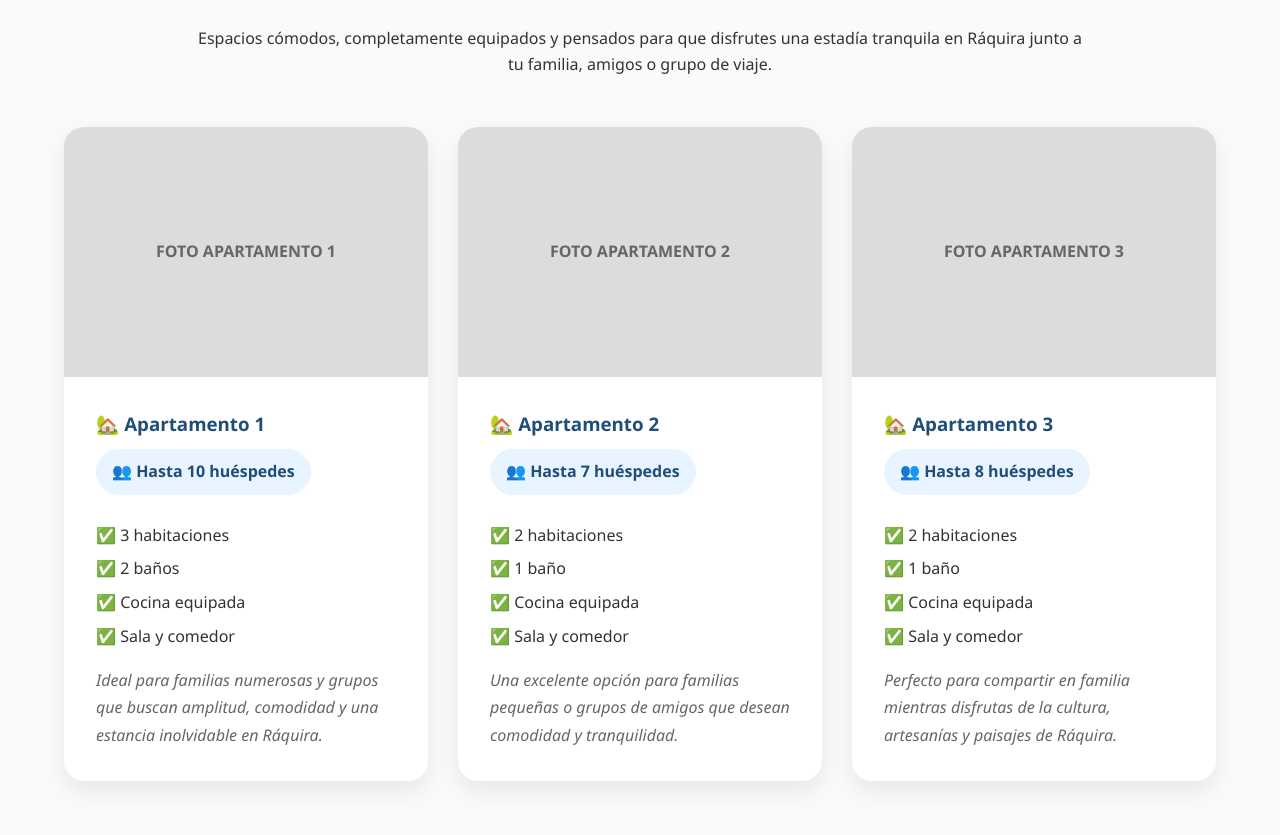
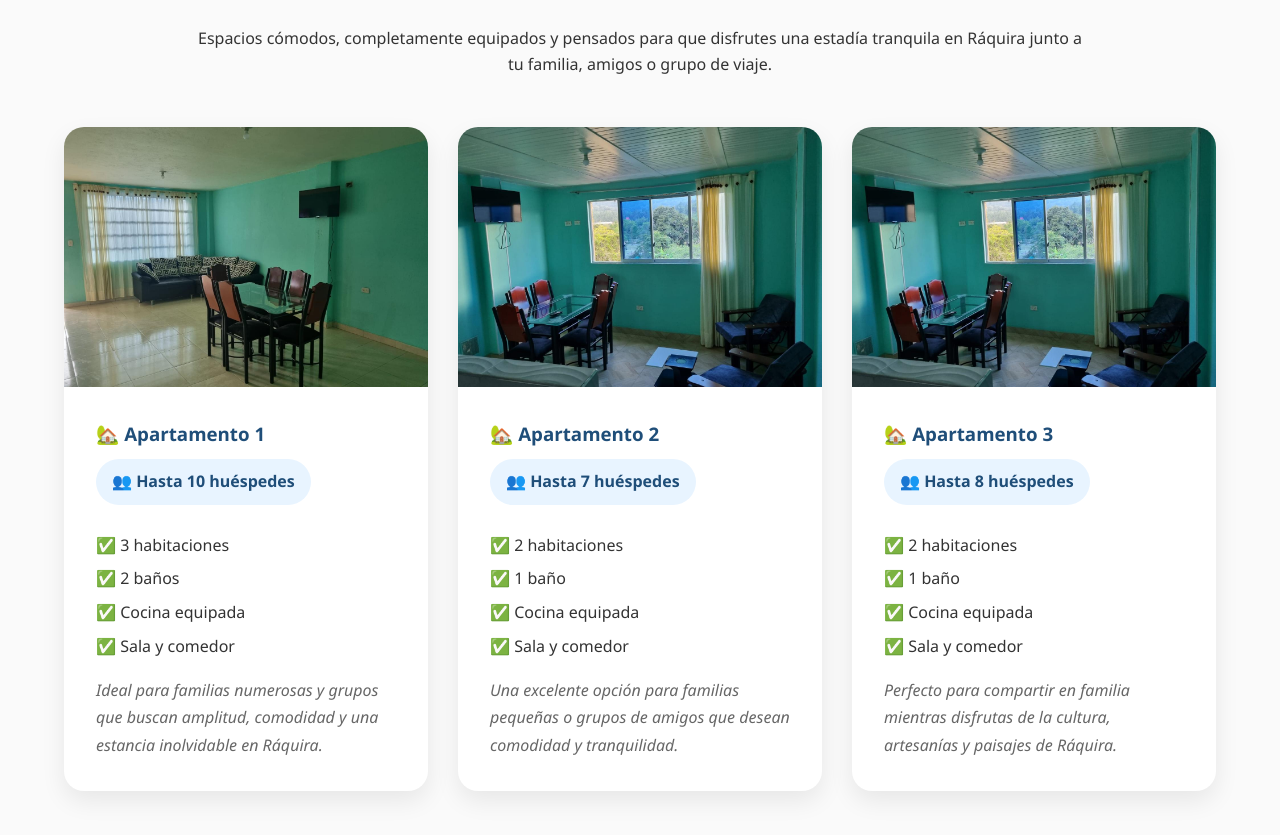
Before and after one commit to hospedajesanalberto/hospedajesanalberto.github.io, a plain HTML site: page index.html in a window 1280 px wide. Shown: the part 1860-2695 px from the top of the page. Drawn offline with Linux system fonts and the light colour scheme.

Commit message:
Add files via upload

```diff
--- a/index.html
+++ b/index.html
@@ -213,13 +213,15 @@ section{
 }
 
 .card-image{
-    height:250px;
-    background:#dcdcdc;
-    display:flex;
-    align-items:center;
-    justify-content:center;
-    font-weight:bold;
-    color:#666;
+    height:260px;
+    overflow:hidden;
+}
+
+.card-image img{
+    width:100%;
+    height:100%;
+    object-fit:cover;
+    display:block;
 }
 
 .card-content{
@@ -537,8 +539,9 @@ Espacios cómodos, completamente equipados y pensados para que disfrutes una est
     <div class="card">
 
         <div class="card-image">
-            FOTO APARTAMENTO 1
-        </div>
+    <img src="apartamento1/principal.jpg"
+         alt="Sala y comedor Apartamento 1">
+</div>
 
         <div class="card-content">
 
@@ -568,8 +571,9 @@ Espacios cómodos, completamente equipados y pensados para que disfrutes una est
     <div class="card">
 
         <div class="card-image">
-            FOTO APARTAMENTO 2
-        </div>
+    <img src="apartamento2/principal.jpg"
+         alt="Sala y comedor Apartamento 2">
+</div>
 
         <div class="card-content">
 
@@ -598,9 +602,10 @@ Espacios cómodos, completamente equipados y pensados para que disfrutes una est
 
     <div class="card">
 
-        <div class="card-image">
-            FOTO APARTAMENTO 3
-        </div>
+       <div class="card-image">
+    <img src="apartamento3/principal.jpg"
+         alt="Sala y comedor Apartamento 3">
+</div>
 
         <div class="card-content">
 
```
Also changed, not shown: apartamento1/bano1.jpg (added), apartamento1/bano2.jpg (added), apartamento1/habitacion1.jpg (added), apartamento1/habitacion2.jpg (added), apartamento1/habitacion3.jpg (added), apartamento1/principal.jpg (added), apartamento2/bano.jpg (added), apartamento2/cocina.jpg (added), apartamento2/habitacion1.jpg (added), apartamento2/habitacion2.jpg (added), apartamento2/principal.jpg (added), apartamento3/bano.jpg (added), apartamento3/cocina.jpg (added), apartamento3/habitacion1.jpg (added), 2 more files.
